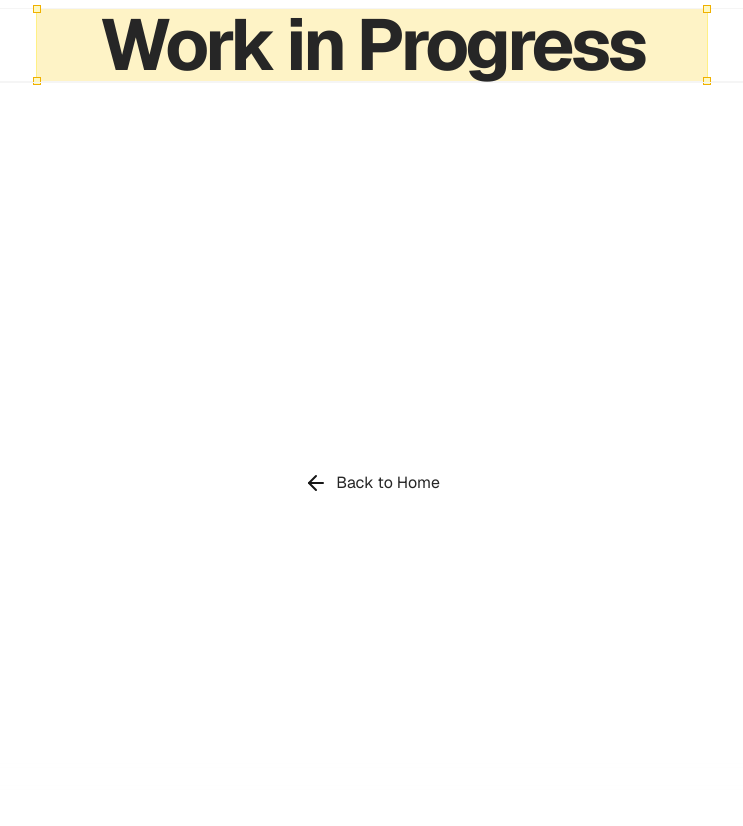
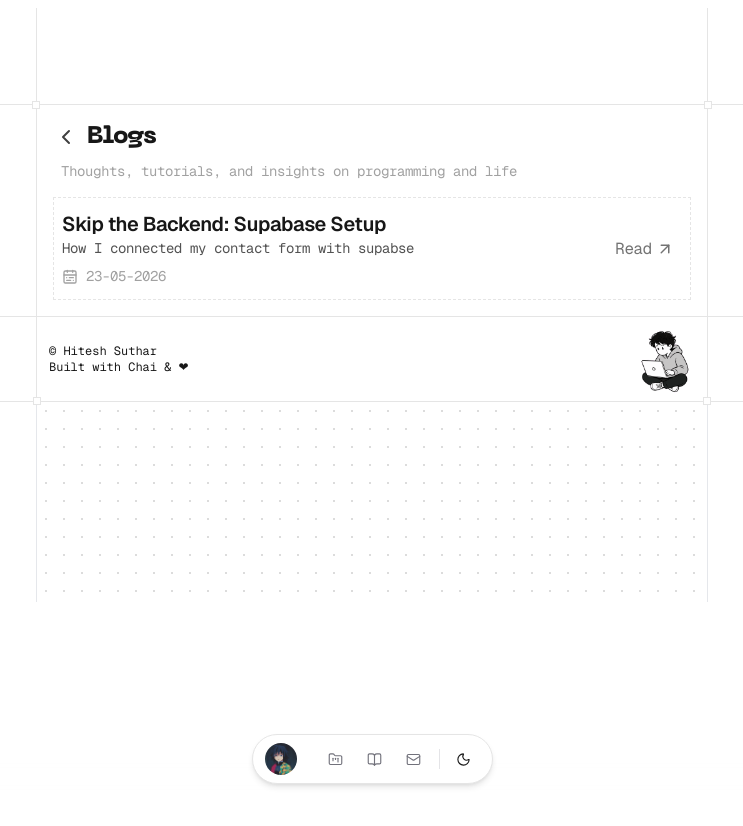
Before and after one commit to senorhitesh/hiteshdev.com, a Next.js app in the folder hiteshsuthar/: page /blogs-page in a window 1280 px wide. Shown: the top 826 px of the page, without its empty margins (268-1011 px from the left). After the commit the page ends 800 px from the top, so only its background shows below. Built offline with nearby package versions, Linux system fonts and the light colour scheme.

Commit message:
blogs-page-added

```diff
--- /dev/null
+++ b/hiteshsuthar/app/Components/Blogs.tsx
@@ -0,0 +1,74 @@
+import { ArrowUpRight, ChevronLeft, CalendarRange } from "lucide-react";
+import Link from "next/link";
+
+interface BlogDataProps {
+  title: string;
+  description: string;
+  link: string;
+  date: string;
+}
+
+const BlogMetaData: BlogDataProps[] = [
+  {
+    title: "Skip the Backend: Supabase Setup",
+    description: "How I connected my contact form with supabse",
+    link: "SupabaseBlog",
+    date: "23-05-2026",
+  },
+];
+
+const Blogs = () => {
+  return (
+    <div className="border-x flex flex-col   border-neutral-200 p-4">
+      {" "}
+      <div className="flex items-center gap-2 ">
+        <Link href={"/"}>
+          <div className="text-neutral-700  rounded-md border border-transparent hover:border-neutral-200 hover:bg-neutral-50">
+            <ChevronLeft />
+          </div>
+        </Link>
+        <h2 className="relative font-[Neue] text-2xl inline-block font-semibold text-neutral-900 dark:text-neutral-100 ">
+          Blogs
+        </h2>
+      </div>
+      <p className="font-mono ml-2 text-sm mt-2 mb-4 text-neutral-400">
+        Thoughts, tutorials, and insights on programming and life
+      </p>
+      <div className="flex  flex-col items-center gap-4">
+        {BlogMetaData.map((blog) => {
+          return (
+            <div className="w-full px-2 py-3 flex justify-between items-center hover:border-neutral-400 border border-dashed border-neutral-200">
+              <div className="flex items-start flex-col ">
+                <div className="flex flex-col">
+                  <h1 className="font-sans font-semibold  text-xl md:text-md sm:text-md">
+                    {blog.title}
+                  </h1>
+                  <p className="text-sm text-neutral-600">{blog.description}</p>
+                </div>
+                <div className="flex mt-2 gap-2">
+                  <button className="flex items-center text-neutral-400 text-[14px] gap-2">
+                    <CalendarRange size={16} className="text-neutral-400" />{" "}
+                    {blog.date}
+                  </button>
+                </div>
+              </div>
+              <Link href={blog.link}>
+                <div className="mr-2 cursor-pointer flex gap-1 group items-center">
+                  <p className="text-neutral-500 group-hover:text-neutral-700">
+                    Read
+                  </p>{" "}
+                  <ArrowUpRight
+                    size={18}
+                    className="text-neutral-500 group-hover:text-neutral-700"
+                  />
+                </div>
+              </Link>
+            </div>
+          );
+        })}
+      </div>
+    </div>
+  );
+};
+
+export default Blogs;
--- a/hiteshsuthar/app/Components/DockBar.tsx
+++ b/hiteshsuthar/app/Components/DockBar.tsx
@@ -7,7 +7,7 @@ import Link from "next/link";
 import displayPicture from "@/public/profile.png";
 const navItems = [
   { label: "Projects", icon: FolderKanban, href: "/projects" },
-  { label: "Blogs", icon: BookOpen, href: "/blogs" },
+  { label: "Blogs", icon: BookOpen, href: "/blogs-page" },
   { label: "Contact", icon: Mail, href: "/get-in-touch" },
 ];
 
--- /dev/null
+++ b/hiteshsuthar/app/blogs-page/SupabaseBlog/page.tsx
@@ -0,0 +1,7 @@
+import React from "react";
+
+const page = () => {
+  return <div>page</div>;
+};
+
+export default page;
--- a/hiteshsuthar/app/blogs-page/page.tsx
+++ b/hiteshsuthar/app/blogs-page/page.tsx
@@ -1,39 +1,25 @@
-import React from "react";
+import Page from "@/lib/assest/page";
+import ProjectCard from "@/app/Components/ProjectPage/ProjectStack";
+import Navbar from "@/app/Components/DockBar";
 import Link from "next/link";
-import { ArrowLeft } from "lucide-react";
-
+import Blogs from "../Components/Blogs";
 const page = () => {
   return (
-    <div className="flex flex-col flex-1 items-center font-sans dark:bg-black mt-2">
-      {/* Header */}
-      <div className="flex flex-1 w-full justify-center relative  flex-col items-center  border-t border-b  border-neutral-100 dark:bg-black sm:items-start">
-        {/* Container */}
-        <div className="mx-auto relative bg-amber-100 w-2xl flex justify-center items-center border-yellow-200 border-r border-l">
-          <div className="w-2 h-2 bg-yellow-100 -top-1 -left-1 absolute border border-yellow-500 "></div>
-          <div className="w-2 h-2 bg-yellow-100 -top-1 -right-1 absolute border border-yellow-500 "></div>{" "}
-          <div className="w-2 h-2 bg-yellow-100 -bottom-1 -left-1 absolute border border-yellow-500 "></div>
-          <div className="w-2 h-2 bg-yellow-100 -bottom-1 -right-1 absolute border border-yellow-500 "></div>{" "}
-          <p className="text-7xl font-sans tracking-tighter text-neutral-800 font-bold">
-            Work in Progress
-          </p>
+    <div className="flex flex-col flex-1 items-center justify-center font-sans dark:bg-[#09090B] mt-2">
+      {/* Block */}
+      <div className="w-2xl mx-auto border-x border-neutral-200 dark:border-neutral-900  p-12" />
+      <div className="w-full relative border-b border-t font-mono tracking-tight dark:border-neutral-900 border-neutral-200">
+        <div className="mx-auto gap-3 flex flex-col max-w-2xl   relative">
+          <div className="w-2 h-2 bg-white dark:bg-black border-neutral-200 dark:border-neutral-800 -top-1 -left-1 absolute border"></div>
+          <div className="w-2 h-2 bg-white dark:bg-black border-neutral-200 dark:border-neutral-800 -top-1 -right-1 absolute border"></div>
+          <Blogs />
         </div>
       </div>
-      <div className="flex flex-1 w-full  relative  flex-col items-center  border-t border-b  border-neutral-100 dark:bg-black sm:items-start">
-        {/* Container */}
-        <div className="flex justify-center items-center flex-col min-h-screen min-w-screen">
-          <div className="mx-auto  h-fit  w-fit px-4 flex justify-center items-center border-neutral-200  ">
-            <Link href="/">
-              <button className="flex gap-2 justofy-center items-center cursor-pointer">
-                {" "}
-                <ArrowLeft />
-                <p className=" font-sans text-neutral-800 font-italic">
-                  Back to Home
-                </p>
-              </button>
-            </Link>
-          </div>
-        </div>
-      </div>
+      <Page.Footer />
+      <Page.ScrollTop />
+      <Navbar />
+
+      <div className="dotted-background p-12"></div>
     </div>
   );
 };
--- a/hiteshsuthar/app/globals.css
+++ b/hiteshsuthar/app/globals.css
@@ -112,11 +112,9 @@ body {
   width: 42rem;     /* Equivalent to w-2xl */
   height: 12.5rem;  /* Equivalent to h-50 */
 
-  /* Borders (gray-200) */
   border-left: 1px solid #e5e7eb;
   border-right: 1px solid #e5e7eb;
 
-  /* Light Mode Background & Pattern */
   background-color: #ffffff;
   background-image: radial-gradient(#dcdcdc 1px, transparent 1px);
   background-size: 18px 18px;
```
